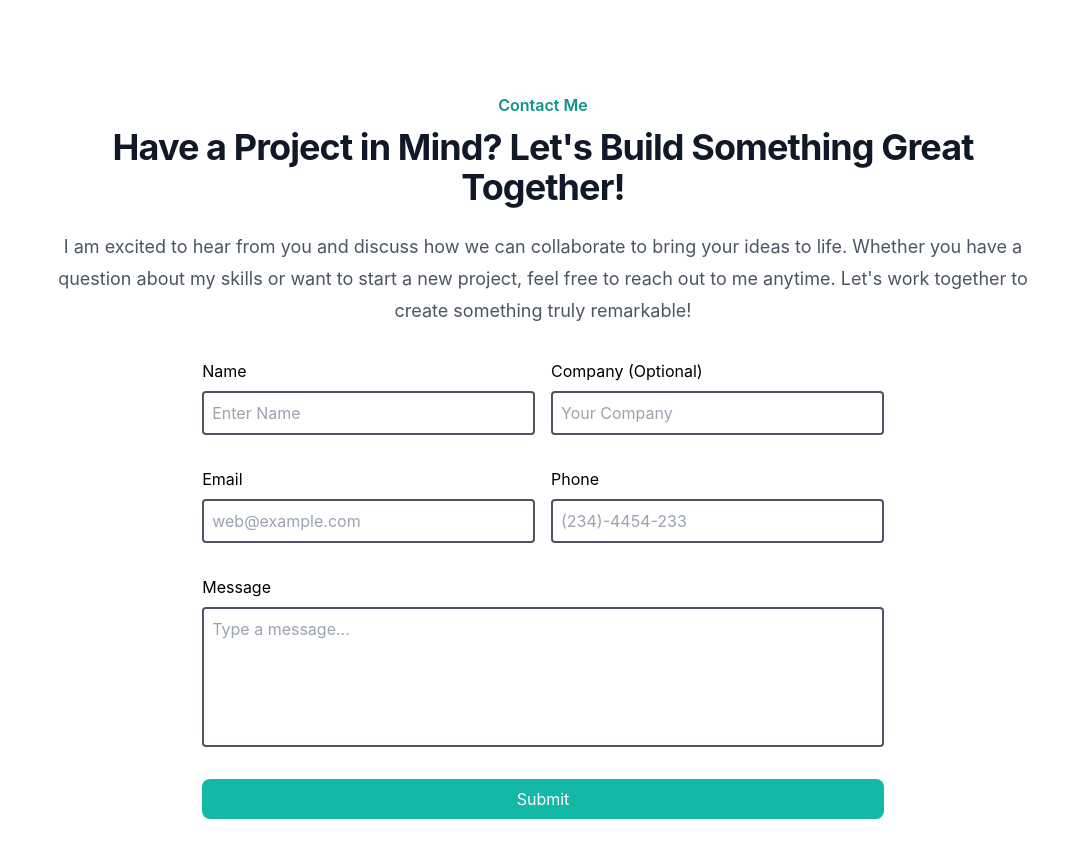
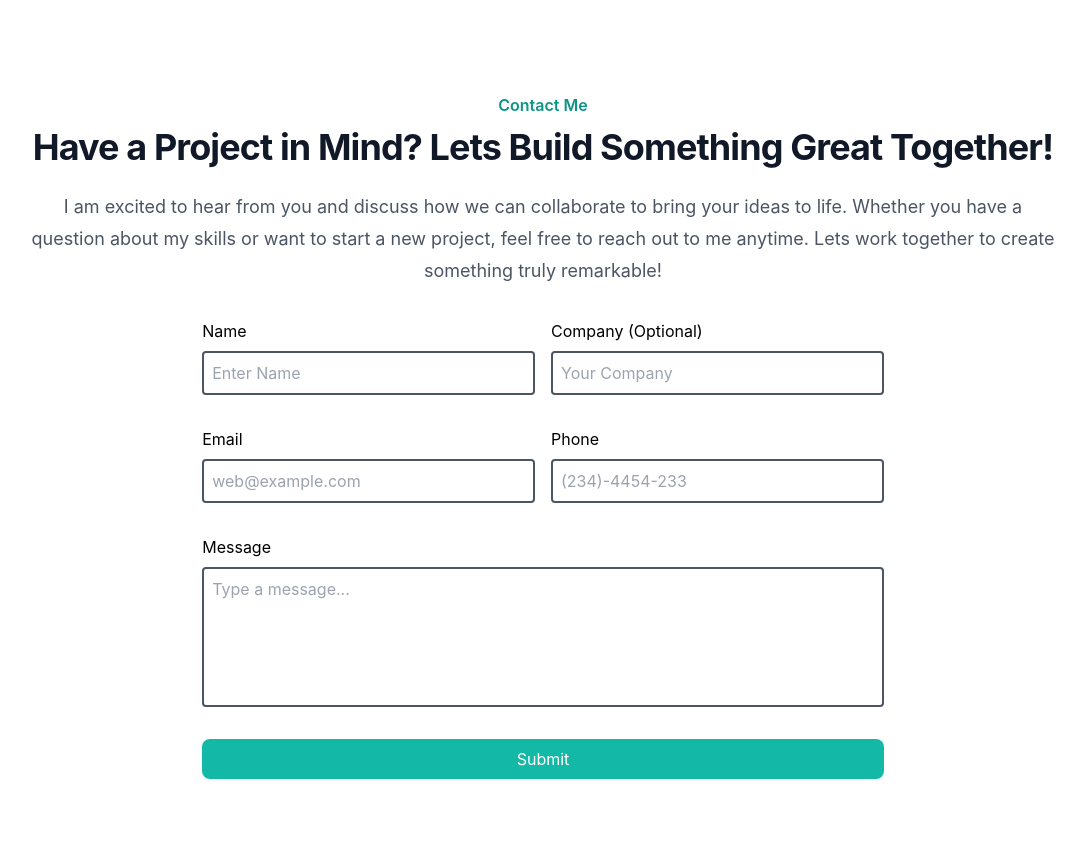
Before and after one commit to Kathalysth/portfolio-react-tailwind, a Next.js app: page / in a window 1280 px wide. Shown: the part 4220-5077 px from the top of the page, without its empty margins (97-1182 px from the left). Built offline with nearby package versions, Linux system fonts and the light colour scheme; a web font is replaced by a local one.

Commit message:
fix apos issue in contact

```diff
--- a/components/Contact.js
+++ b/components/Contact.js
@@ -54,13 +54,13 @@ function Contact() {
               Contact Me
             </h2>
             <p className="mt-2 text-3xl font-bold tracking-tight text-gray-900 sm:text-4xl dark:text-gray-200">
-              Have a Project in Mind? Let's Build Something Great Together!
+              Have a Project in Mind? Lets Build Something Great Together!
             </p>
             <p className="mt-6 text-lg leading-8 text-gray-600 dark:text-gray-400">
               I am excited to hear from you and discuss how we can collaborate
               to bring your ideas to life. Whether you have a question about my
               skills or want to start a new project, feel free to reach out to
-              me anytime. Let's work together to create something truly
+              me anytime. Lets work together to create something truly
               remarkable!
             </p>
           </div>
```
